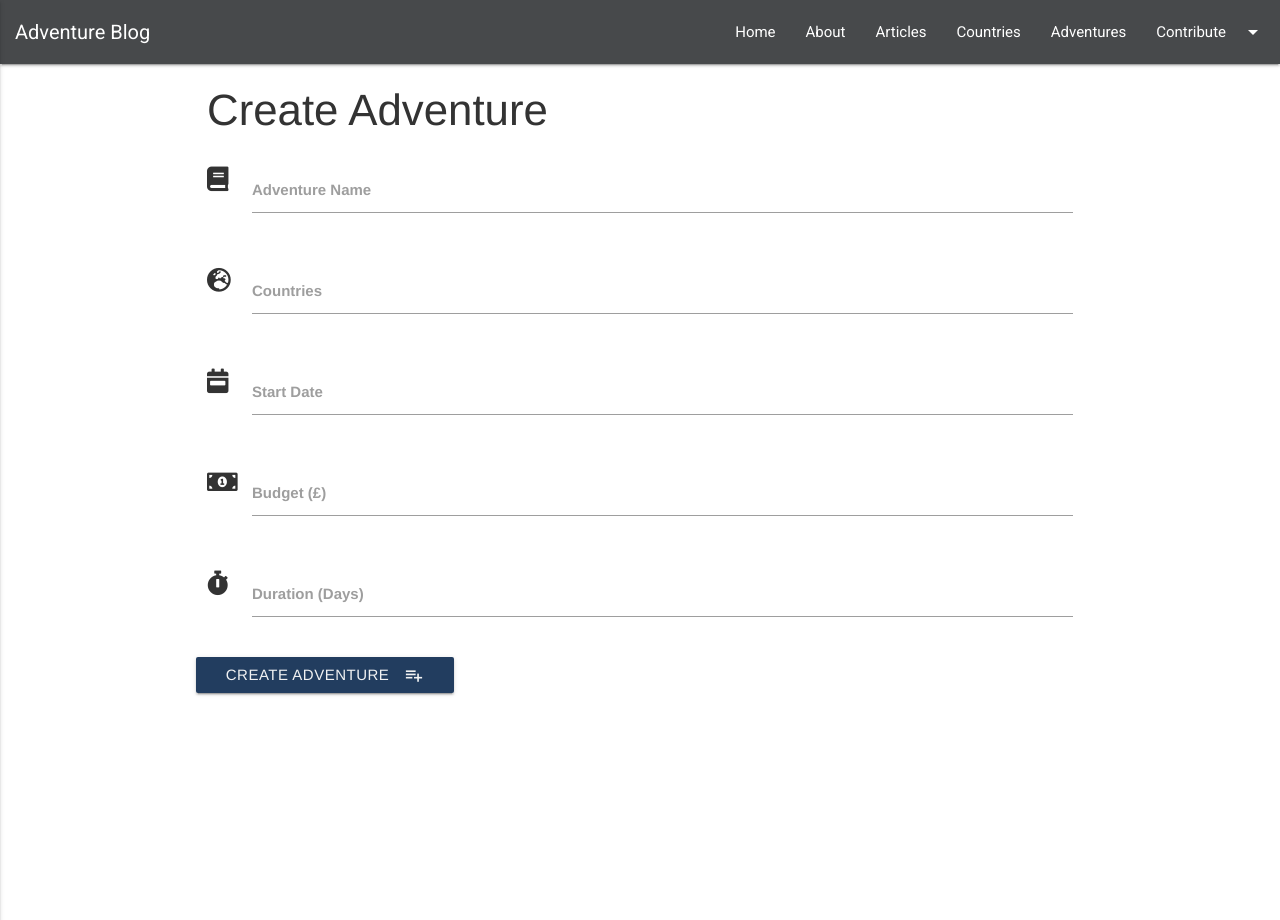
After one commit to NathenJohns/adventure_blog, a Flask app: page /create_adventure in a window 1280 px wide. The commit adds this page. Run offline with Flask 2, Linux system fonts and the light colour scheme; data that the repository does not hold is empty; some libraries are stand-ins or nearby versions.

```diff
--- a/static/css/styles.css
+++ b/static/css/styles.css
@@ -106,13 +122,35 @@ h1 {
     color: #f1f2f3;
 }
 
-/* Add Countries Button */
+/* Add and Edit Countries Button */
 .btn-countries {
     background-color: #223d5f;
     color: #f1f2f3;
 }
 
 .btn-countries:hover, .btn-large:hover {
+    background-color: #223d5fc2;
+    color: #f1f2f3;
+}
+
+/* Add and Edit Adventures Button */
+.btn-adventures {
+    background-color: #223d5f;
+    color: #f1f2f3;
+}
+
+.btn-adventures:hover, .btn-large:hover {
+    background-color: #223d5fc2;
+    color: #f1f2f3;
+}
+
+/* Add and Edit Adventures Button */
+.btn-adventures{
+    background-color: #223d5f;
+    color: #f1f2f3;
+}
+
+.btn-adventures:hover, .btn-large:hover {
     background-color: #223d5fc2;
     color: #f1f2f3;
 }
--- a/templates/base.html
+++ b/templates/base.html
@@ -22,21 +22,27 @@
             <a href="{{url_for('home')}}" class="brand-logo">Adventure Blog</a>
             <a href="#" data-activates="mobile-demo" class="button-collapse"><i class="material-icons">menu</i></a>
                 <ul id="dropdown1" class="dropdown-content">
-                    <li><a href="{{url_for('get_countries')}}">Countries List</a></li>
+                    <li><a href="{{url_for('add_country')}}">Add Country</a></li>
                     <li><a href="{{url_for('write_article')}}">Write Article</a></li>
+                    <li><a href="{{url_for('create_adventure')}}">Create Adventure</a></li>
                 </ul>
                 <ul id="nav-mobile" class="right hide-on-med-and-down">
                     <li><a href="{{url_for('home')}}">Home</a></li>
                     <li><a href="{{url_for('about')}}">About</a></li>
                     <li><a href="{{url_for('get_articles')}}">Articles</a></li>
-                    <li><a class="dropdown-button" href="#!" data-activates="dropdown1">Explore Content<i class="material-icons right">arrow_drop_down</i></a></li>
+                    <li><a href="{{url_for('get_countries')}}">Countries</a></li>
+                    <li><a href="{{url_for('get_adventures')}}">Adventures</a></li>
+                    <li><a class="dropdown-button" href="#!" data-activates="dropdown1">Contribute<i class="material-icons right">arrow_drop_down</i></a></li>
                 </ul>
                 <ul class="side-nav" id="mobile-demo">
                     <li><a href="{{url_for('home')}}">Home</a></li>
                     <li><a href="{{url_for('about')}}">About</a></li>
                     <li><a href="{{url_for('get_articles')}}">Articles</a></li>
-                    <li><a href="{{url_for('get_countries')}}">Countries List</a></li>
+                    <li><a href="{{url_for('get_countries')}}">Countries</a></li>
+                    <li><a href="{{url_for('get_adventures')}}">Adventures</a></li>
                     <li><a href="{{url_for('write_article')}}">Write Article</a></li>
+                    <li><a href="{{url_for('add_country')}}">Add Country</a></li>
+                    <li><a href="{{url_for('create_adventure')}}">Create Adventure</a></li>
                 </ul>
             </div>
         </nav>
@@ -59,6 +65,15 @@
                 }, 10000);
             $('select').material_select();
         });
+        $('.datepicker').pickadate({
+            selectMonths: true, // Creates a dropdown to control month
+            selectYears: 15, // Creates a dropdown of 15 years to control year,
+            today: 'Today',
+            clear: 'Clear',
+            close: 'Ok',
+            closeOnSelect: false // Close upon selecting a date,
+        });
+
     </script>
 </body>
 </html>
--- /dev/null
+++ b/templates/create_adventure.html
@@ -0,0 +1,51 @@
+{% extends 'base.html' %}
+
+{% block content %}
+<div class="container">
+    <h3>Create Adventure</h3>
+    <div class="row">
+        <form action="{{ url_for('insert_adventure') }}" method="POST" class="col s12">
+            <div class="row">
+                <div class="input-field col s12">
+                    <i class="material-icons prefix fas fa-book"></i>
+                    <input id="adventure_name" name="adventure_name" type="text" class="validate" minlength="5" required>
+                    <label>Adventure Name</label>
+                </div>
+            </div>
+            <div class="row">
+                <div class="input-field col s12">
+                    <i class="material-icons prefix fas fa-globe-europe"></i>
+                    <input id="countries" name="countries" type="text" class="validate">
+                    <label>Countries</label>
+                </div>
+            </div>
+            <div class="row">
+                <div class="input-field col s12">
+                    <i class="material-icons prefix fas fa-calendar-week"></i>
+                    <input type="text" id="start_date" name="start_date" class="datepicker">
+                    <label for="icon_prefix">Start Date</label>
+                </div>
+            </div>
+            <div class="row">
+                <div class="input-field col s12">
+                    <i class="material-icons prefix fas fa-money-bill-alt"></i>
+                    <input type="text" id="budget" name="budget" class="validate">
+                    <label>Budget (£)</label>
+                </div>
+            </div>
+            <div class="row">
+                <div class="input-field col s12">
+                    <i class="material-icons prefix fas fa-stopwatch"></i>
+                    <input type="text" id="duration" name="duration" class="validate">
+                    <label>Duration (Days)</label>
+                </div>
+            </div>
+            <div class="row">
+                <button class="waves-effect waves-light btn btn-adventures" type="submit">Create Adventure
+                    <i class="material-icons right">playlist_add</i>
+                </button>
+            </div>
+        </form>
+    </div>
+</div>
+{% endblock %}
--- a/templates/edit_article.html
+++ b/templates/edit_article.html
@@ -8,7 +8,7 @@
             <div class="row">
                 <div class="input-field col s12">
                     <i class="material-icons prefix fas fa-book"></i>
-                    <input id="title" name="title" type="text" class="validate" value="{{article.title}}" required>
+                    <input id="title" name="title" type="text" class="validate" value="{{article.title}}" minlength="5" required>
                     <label>Article Title</label>
                 </div>
             </div>
@@ -34,8 +34,8 @@
                 </div>
             </div>
             <div class="row">
-                <button class="waves-effect waves-light btn btn-countries" type="submit">Update Article
-                    <i class="material-icons right"></i>
+                <button class="waves-effect waves-light btn btn-articles" type="submit">Update Article
+                    <i class="material-icons right">playlist_add</i>
                 </button>
             </div>
         </form>
--- a/templates/edit_country.html
+++ b/templates/edit_country.html
@@ -7,7 +7,7 @@
                 <div class="input-field col s12">
                     <i class="material-icons prefix fas fa-clipboard-list"></i>
                     <input id="country_name" name="country_name" type="text" class="validate" value="{{country.country_name}}" maxlength="17" required>
-                    <label>Country Name</label>
+                    <label>Country Name (Max 17 Characters)</label>
                 </div>
             </div>
             <div class="row">
--- a/templates/home.html
+++ b/templates/home.html
@@ -17,5 +17,9 @@
             <h1>Wishlist</h1>
             <h3 class="carousel-text">Add countries to your Travel Wish List</h3>
         </div>
+        <div class="carousel-item carousel-text bg-img-four">
+            <h1>Adventures</h1>
+            <h3 class="carousel-text">Create Your Own Adventures!</h3>
+        </div>
     </div>
 {% endblock %}
--- a/templates/write_article.html
+++ b/templates/write_article.html
@@ -8,7 +8,7 @@
             <div class="row">
                 <div class="input-field col s12">
                     <i class="material-icons prefix fas fa-book"></i>
-                    <input id="title" name="title" type="text" class="validate" required>
+                    <input id="title" name="title" type="text" class="validate" minlength="5" required>
                     <label>Article Title</label>
                 </div>
             </div>
@@ -34,8 +34,8 @@
                 </div>
             </div>
             <div class="row">
-                <button class="waves-effect waves-light btn btn-countries" type="submit">Add Article
-                    <i class="material-icons right"></i>
+                <button class="waves-effect waves-light btn btn-articles" type="submit">Add Article
+                    <i class="material-icons right">playlist_add</i>
                 </button>
             </div>
         </form>
```
Also changed, not shown: other parts of static/css/styles.css (+57 -10 lines), run.py (+52 -3 lines), templates/adventures.html (added, +14 -0 lines), templates/edit_adventure.html (added, +51 -0 lines), templates/login.html (+31 -0 lines), templates/sign_up.html (+37 -0 lines), templates/single_adventure.html (added, +15 -0 lines).
